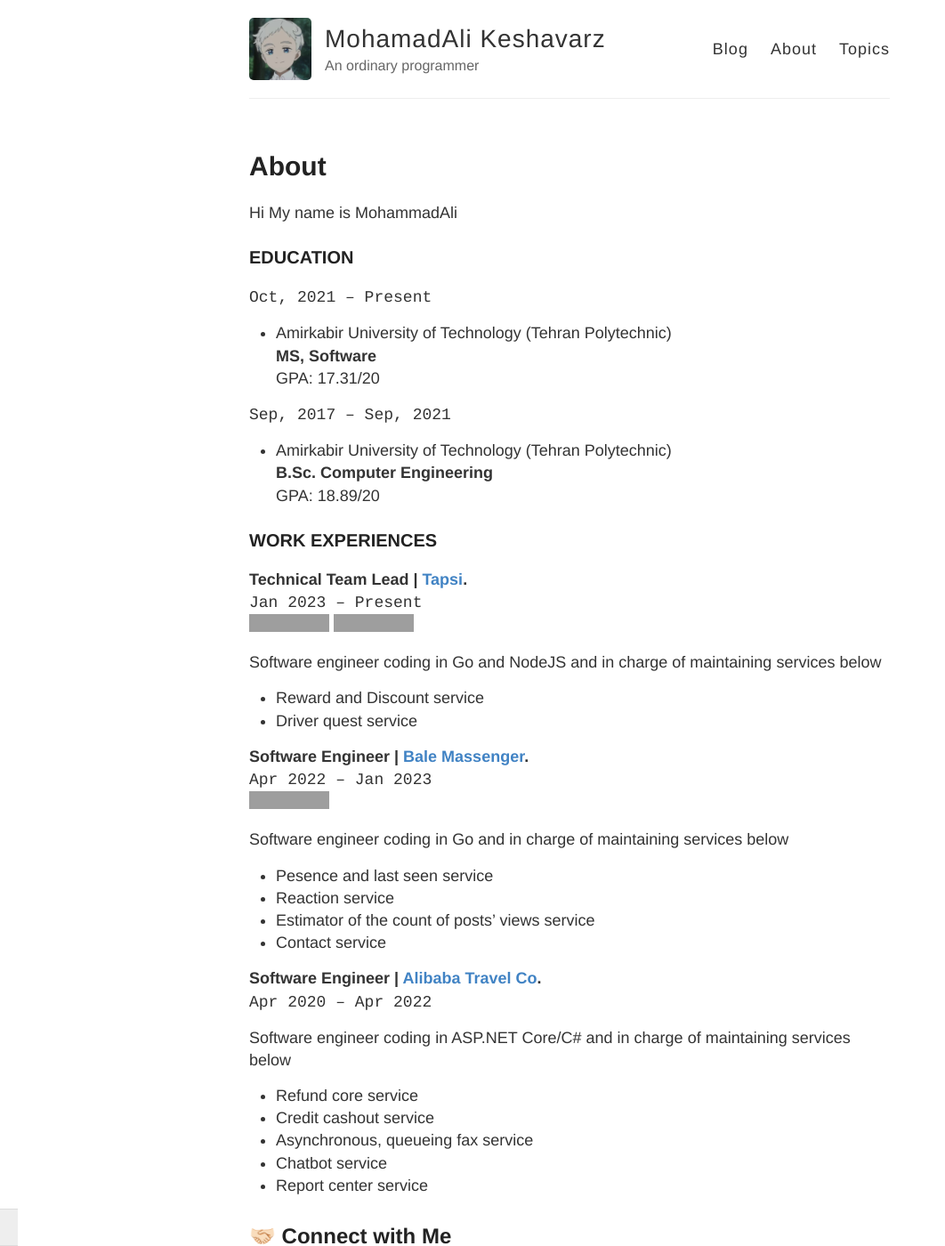
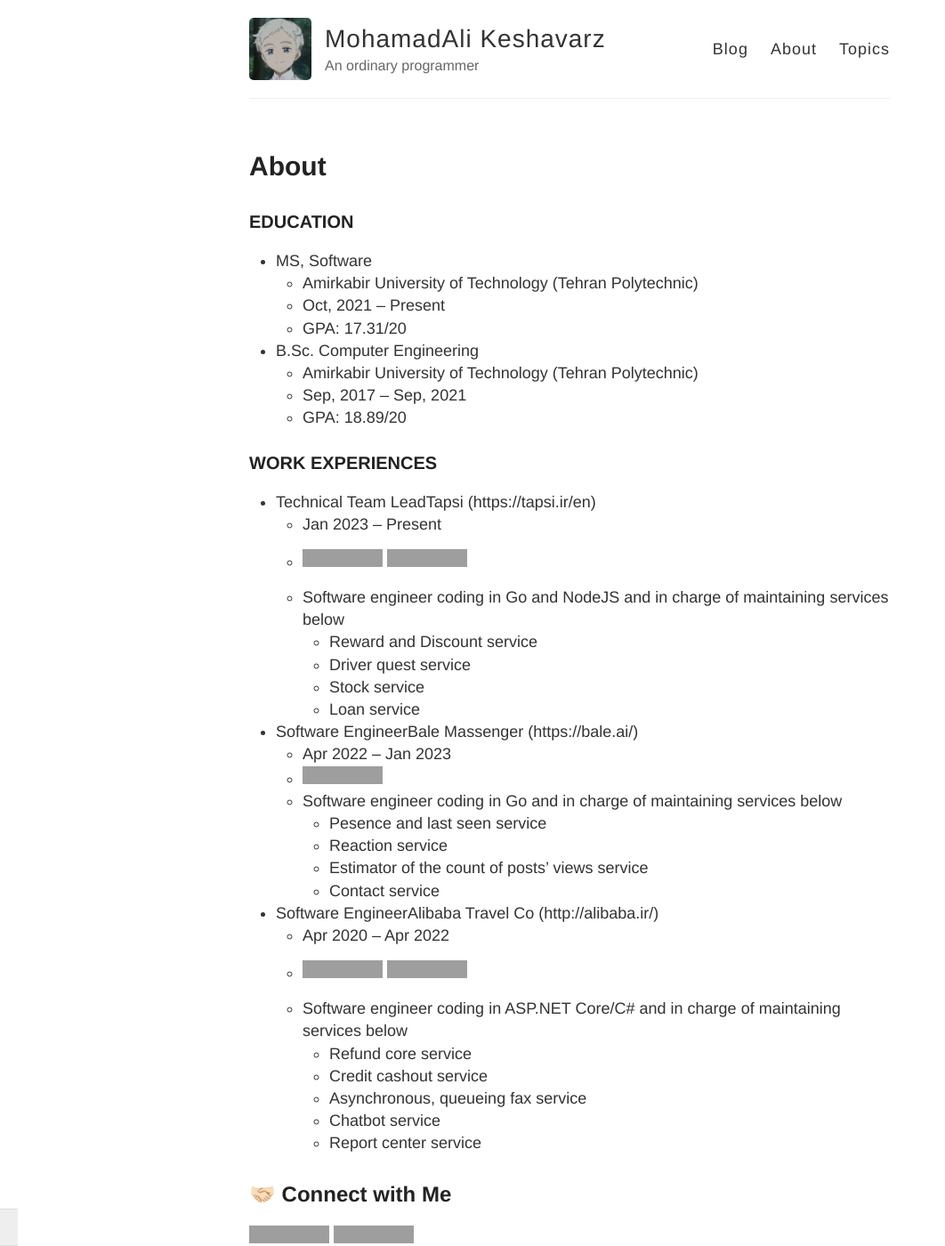
Before and after one commit to keshavarz13/keshavarz13.github.io, a Jekyll site: the page built from about.md, in a window 1280 px wide and 1400 px high. Shown: the whole window at 89% size, without its empty margins (0-1062 px from the left). Built offline with Jekyll 4.4.1, drawn with Linux system fonts in a browser that asks for light colours; grey boxes are pictures that could not be loaded.

Commit message:
Fix aboutme file

```diff
--- a/about.md
+++ b/about.md
@@ -3,64 +3,6 @@
 title: About
 permalink: /about/
 ---
-
-Hi My name is MohammadAli
-
-### <b>EDUCATION</b>
->
->`Oct, 2021 – Present`
->
-> - Amirkabir University of Technology (Tehran Polytechnic)
-<b>MS, Software</b>
-GPA: 17.31/20
->
->`Sep, 2017 – Sep, 2021`
->
->- Amirkabir University of Technology (Tehran Polytechnic)
-<b>B.Sc. Computer Engineering </b>
-GPA: 18.89/20
->
-
-### <b>WORK EXPERIENCES</b>
-> <b>Technical Team Lead | [Tapsi](https://tapsi.ir/en). </b>
-> `Jan 2023 – Present`
->![go](https://img.shields.io/badge/-Go-05122A?style=flat&logo=go) ![Node.js](https://img.shields.io/badge/-Node.js-05122A?style=flat&logo=node.js)
->
-> Software engineer coding in Go and NodeJS and in charge of maintaining services below
-> - Reward and Discount service
-> - Driver quest service
-
-> <b>Software Engineer | [Bale Massenger](https://bale.ai/). </b>
-> `Apr 2022 – Jan 2023`
->![go](https://img.shields.io/badge/-Go-05122A?style=flat&logo=go)
->
-> Software engineer coding in Go and in charge of maintaining services below
-> - Pesence and last seen service
-> - Reaction service
-> - Estimator of the count of posts' views service
-> - Contact service
-
-
-> <b>Software Engineer | [Alibaba Travel Co](http://alibaba.ir/). </b>
-> `Apr 2020 – Apr 2022 `
->
->
-> Software engineer coding in ASP.NET Core/C# and in charge of maintaining services below
-> - Refund core service
-> - Credit cashout service
-> - Asynchronous, queueing fax service
-> - Chatbot service
-> - Report center service
-
-
-## 🤝🏻 Connect with Me
-<p align="left">
-<a href="https://www.linkedin.com/in/keshavarz13/"><img src="https://img.shields.io/badge/-MohammadAli%20Keshavarz-0077B5?style=flat&logo=Linkedin&logoColor=white"/></a>
-<a href="mailto:keshavarz.ma13@gmail.com"><img src="https://img.shields.io/badge/-keshavarz.ma13@gmail.com-D14836?style=flat&logo=Gmail&logoColor=white"/></a>
-
-</p>
-
-
 
 ### EDUCATION
 
```
